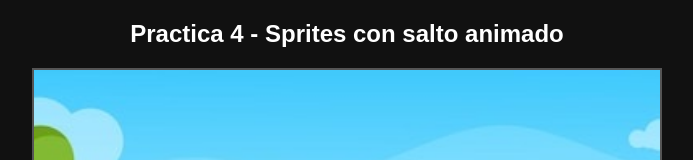
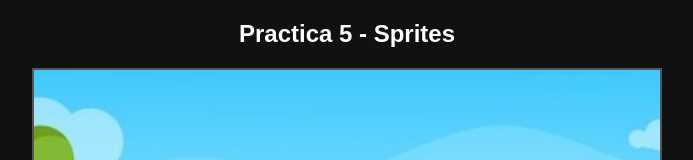
Before and after one commit to Elias229-tech/Programaci-n-Grafica---INF323-, a plain HTML site: page Practica 5/Practica5_Sprites.html in a window 1280 px wide. Shown: the top 160 px of the page, without its empty margins (293-986 px from the left). Drawn offline with Linux system fonts and the light colour scheme.

Commit message:
Add files via upload

```diff
--- a/Practica 5/Practica5_Sprites.html
+++ b/Practica 5/Practica5_Sprites.html
@@ -42,7 +42,7 @@
   </style>
 </head>
 <body>
-  <h2>Practica 4 - Sprites con salto animado</h2>
+  <h2>Practica 5 - Sprites</h2>
   <canvas id="webglcanvas" width="626" height="500"></canvas>
 
   <img src="persona2_adelante.png" id="imgP2_adelante" hidden />
@@ -152,7 +152,6 @@ let alturaSalto = 0;
 let framesSalto = 6;
 let velocidadSubida = 0.15;
 
-// Variables para los árboles (fijos)
 let texturaArbol1, texturaArbol2;
 let txArbol1 = 5, tyArbol1 = 0.0;   // Árbol derecho
 let txArbol2 = -5, tyArbol2 = 0.0;  // Árbol izquierdo
```
Also changed, not shown: 1 other file.
